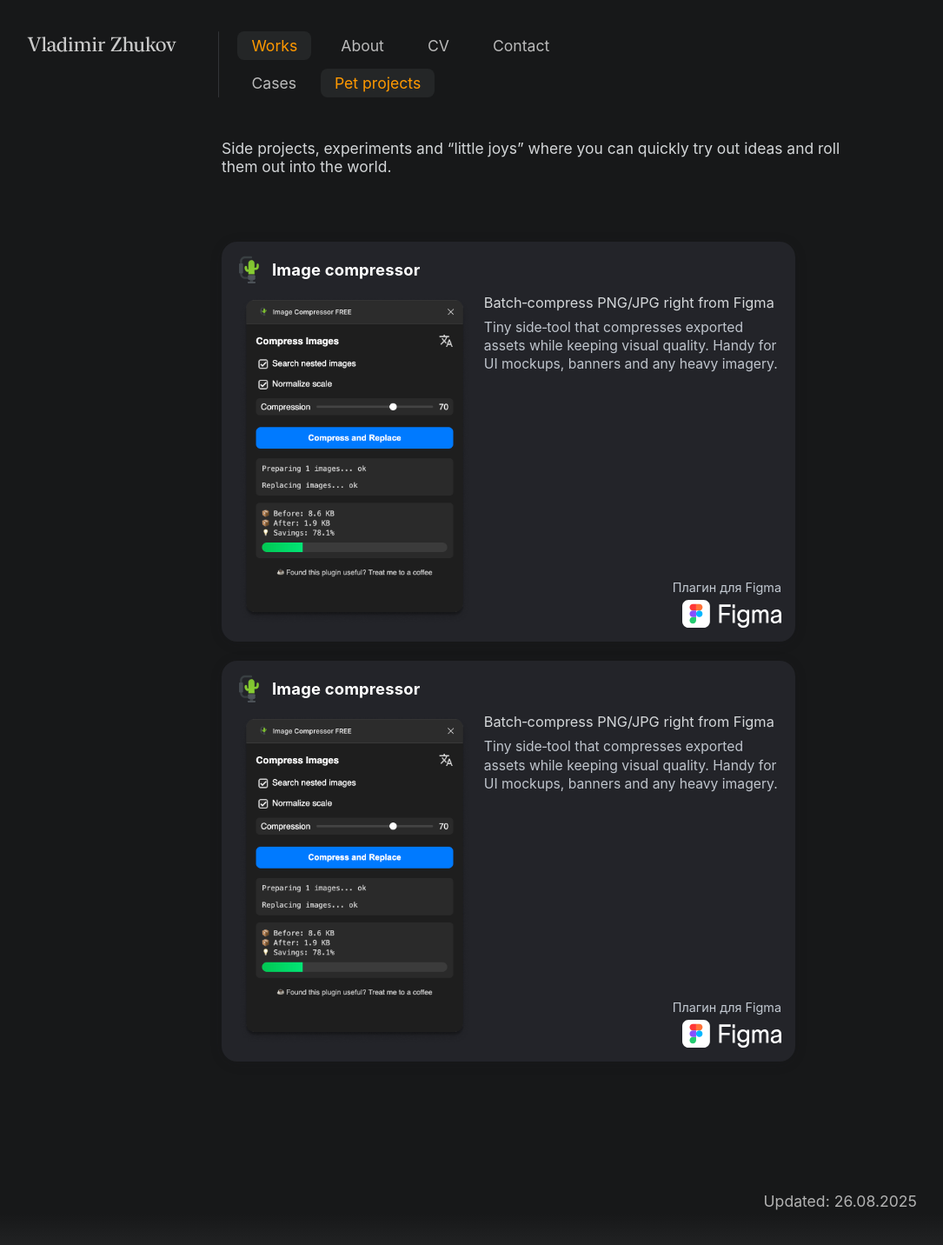
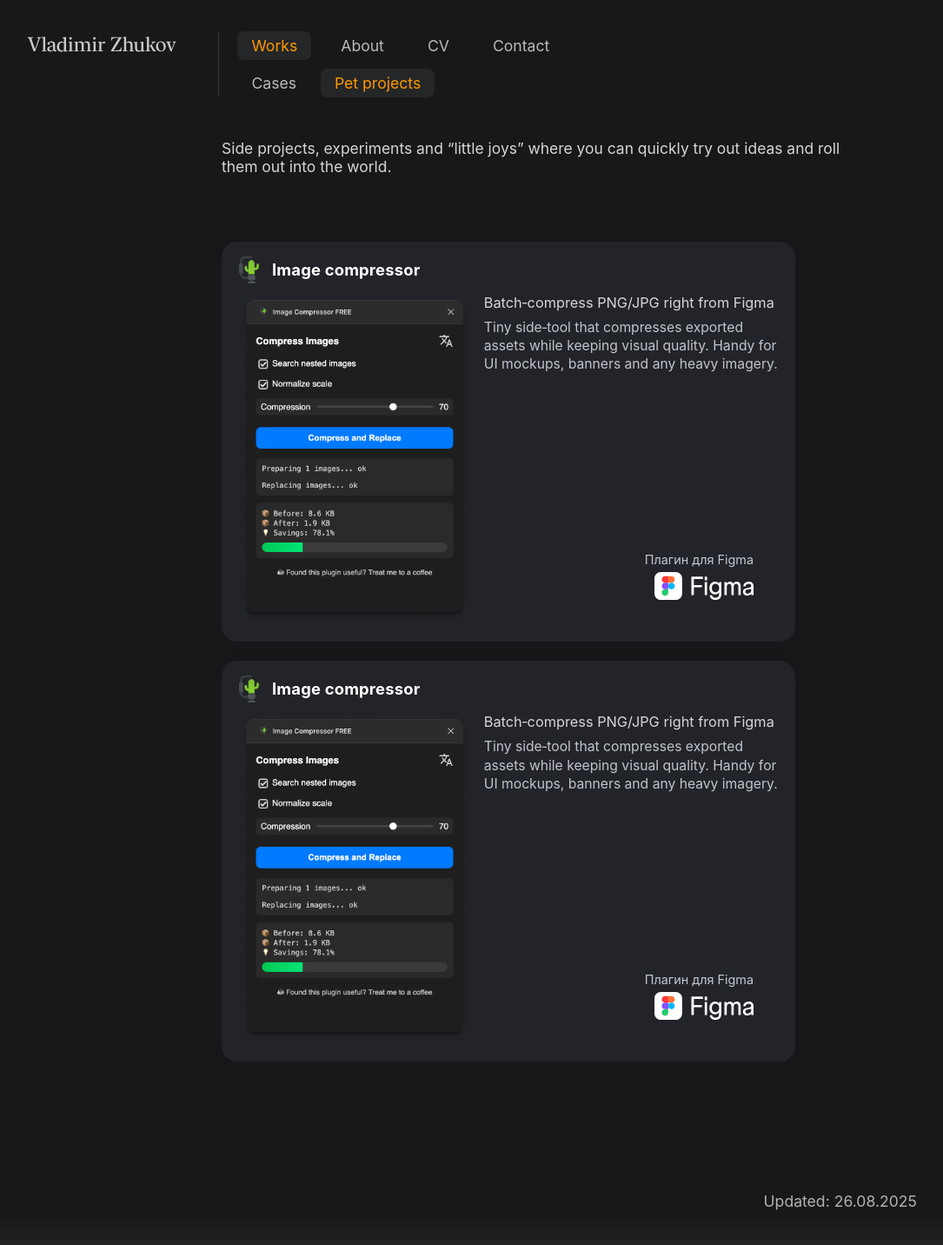
Before and after one commit to uxiscool/experience, a Jekyll site: the page built from pet-projects.md, in a window 1280 px wide. Shown: the whole page at 87% size, without its empty margins (25-1110 px from the left). Built offline with Jekyll 4.4.1, drawn with Linux system fonts in a browser that asks for light colours.

Commit message:
Add files via upload

```diff
--- a/css/main.css
+++ b/css/main.css
@@ -377,6 +377,8 @@ body.page-contact>main{ flex:1 0 auto; }
   align-items:flex-end;
   align-self:end;     /* ← фикс: прижать к нижней границе .pp-side */
   margin-top:0;
+  margin-right: 32px;
+  margin-bottom: 32px;
 }
 
 .pp-kind{
```
